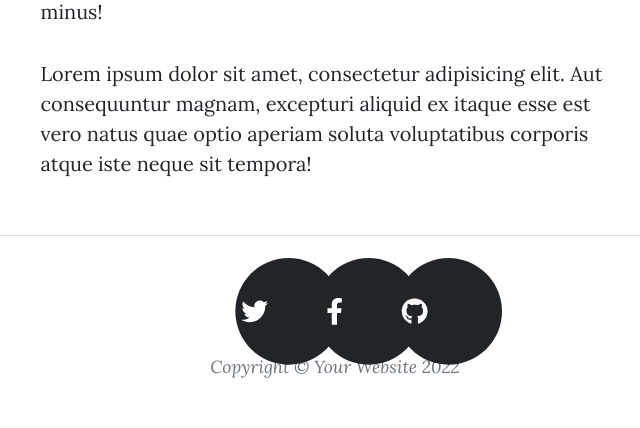
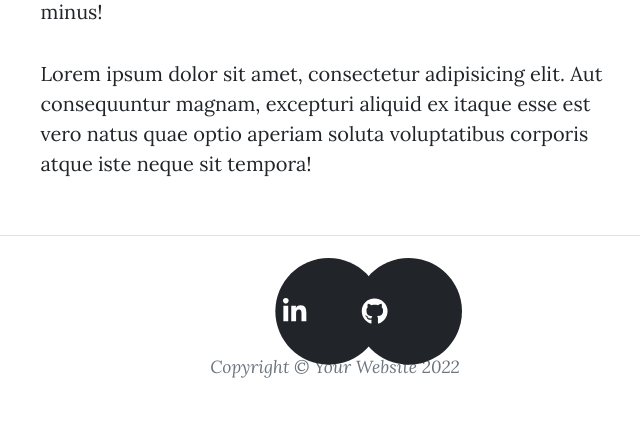
Before and after one commit to marionrobert/BootstrapBlogWebsite, a Flask app: page /about in a window 1280 px wide. Shown: the part 887-1315 px from the top of the page, without its empty margins (305-945 px from the left). Run offline with Flask 2, Linux system fonts and the light colour scheme; some libraries are stand-ins or nearby versions.

Commit message:
correcting links to github and linkedin

```diff
--- a/templates/footer.html
+++ b/templates/footer.html
@@ -5,23 +5,15 @@
                     <div class="col-md-10 col-lg-8 col-xl-7">
                         <ul class="list-inline text-center">
                             <li class="list-inline-item">
-                                <a href="#!">
+                                <a href="https://www.linkedin.com/in/marion-robert-/" target="_blank">
                                     <span class="fa-stack fa-lg">
                                         <i class="fas fa-circle fa-stack-2x"></i>
-                                        <i class="fab fa-twitter fa-stack-1x fa-inverse"></i>
+                                        <i class="fab fa-linkedin-in fa-stack-1x fa-inverse"></i>
                                     </span>
                                 </a>
                             </li>
                             <li class="list-inline-item">
-                                <a href="#!">
-                                    <span class="fa-stack fa-lg">
-                                        <i class="fas fa-circle fa-stack-2x"></i>
-                                        <i class="fab fa-facebook-f fa-stack-1x fa-inverse"></i>
-                                    </span>
-                                </a>
-                            </li>
-                            <li class="list-inline-item">
-                                <a href="#!">
+                                <a href="https://github.com/marionrobert" target="_blank">
                                     <span class="fa-stack fa-lg">
                                         <i class="fas fa-circle fa-stack-2x"></i>
                                         <i class="fab fa-github fa-stack-1x fa-inverse"></i>
```
